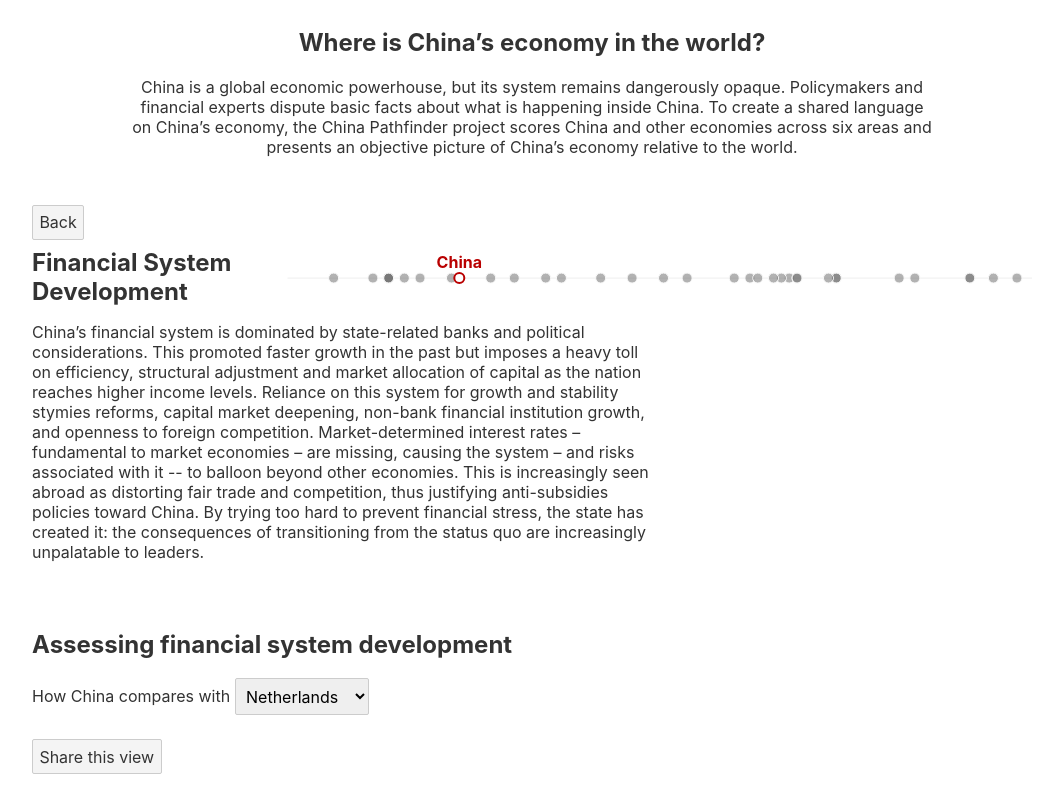
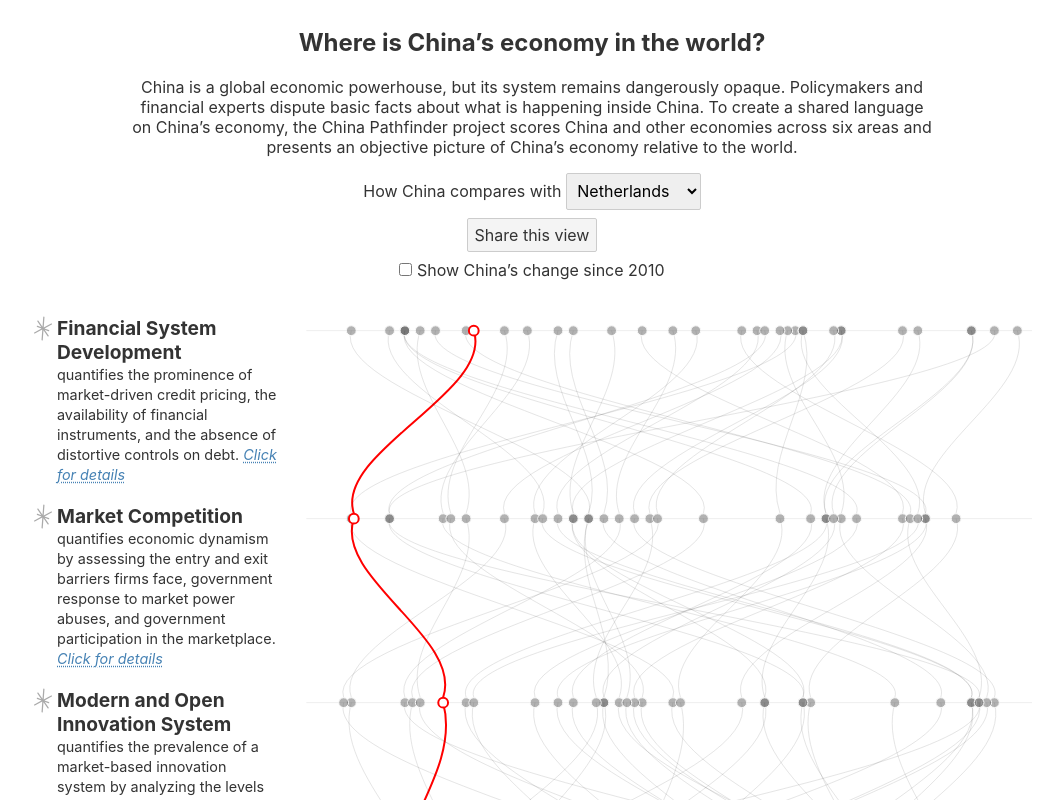
Before and after one commit to nickharb/china-pathfinder, a Svelte app: page / in a window 1280 px wide. Shown: the top 800 px of the page, without its empty margins (108-1171 px from the left). Built offline with nearby package versions, Linux system fonts and the light colour scheme.

Commit message:
small fix to start with main view

```diff
--- a/src/App.svelte
+++ b/src/App.svelte
@@ -4,10 +4,9 @@
     import Quarterly from './views/Quarterly.svelte';
     import News from './views/News.svelte';
     import {view} from './stores/view';
-    // import {writable} from "svelte/store";
 
-    // $view = 'main';
-    $view = 'indicators';
+    $view = 'main';
+    // $view = 'indicators';
     let showQuarterly = false;
     let showNews = true;
 
```
Also changed, not shown: public/build/bundle.css, public/build/bundle.js, 1 other file (tests, documents, lock files or other folders).
